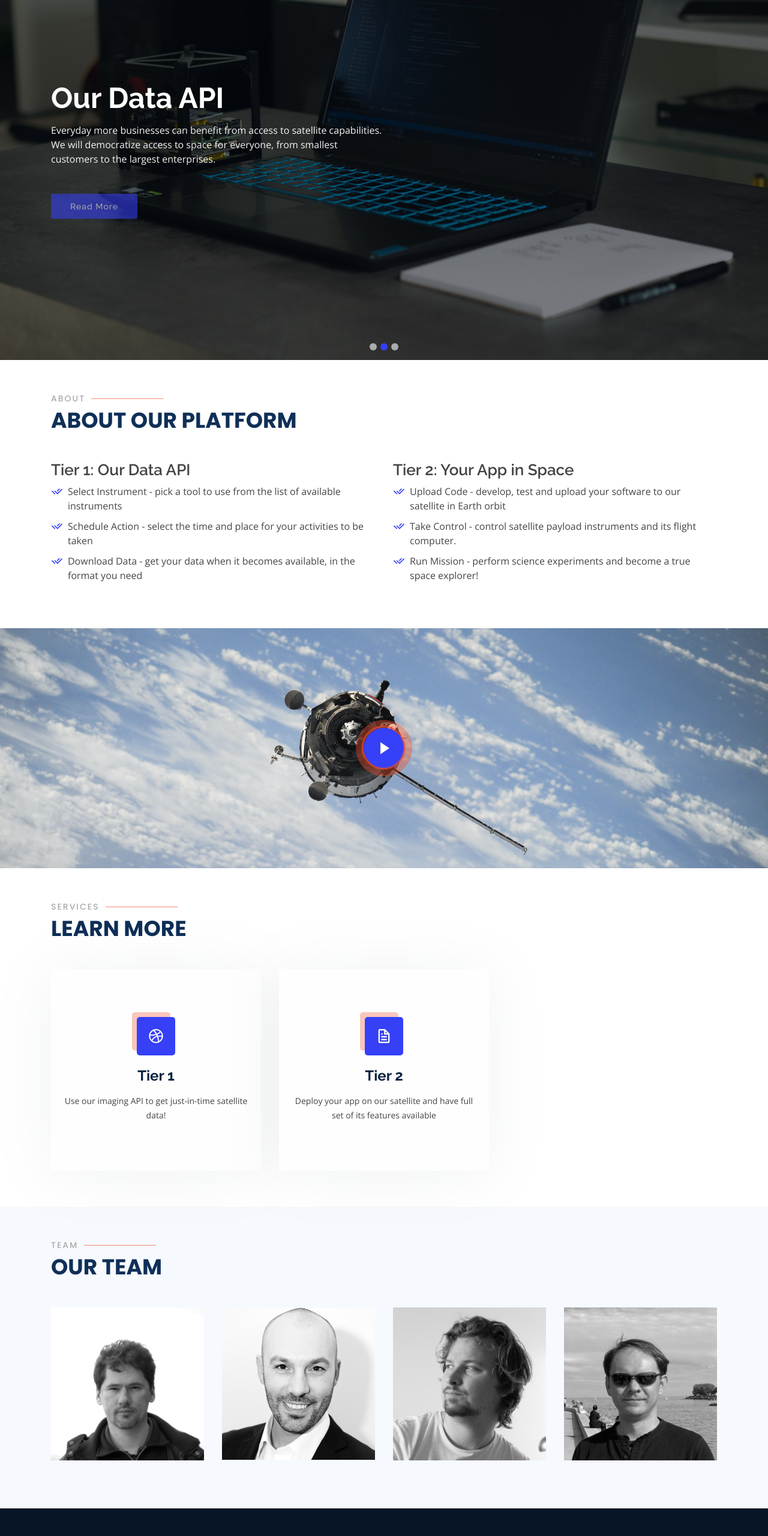
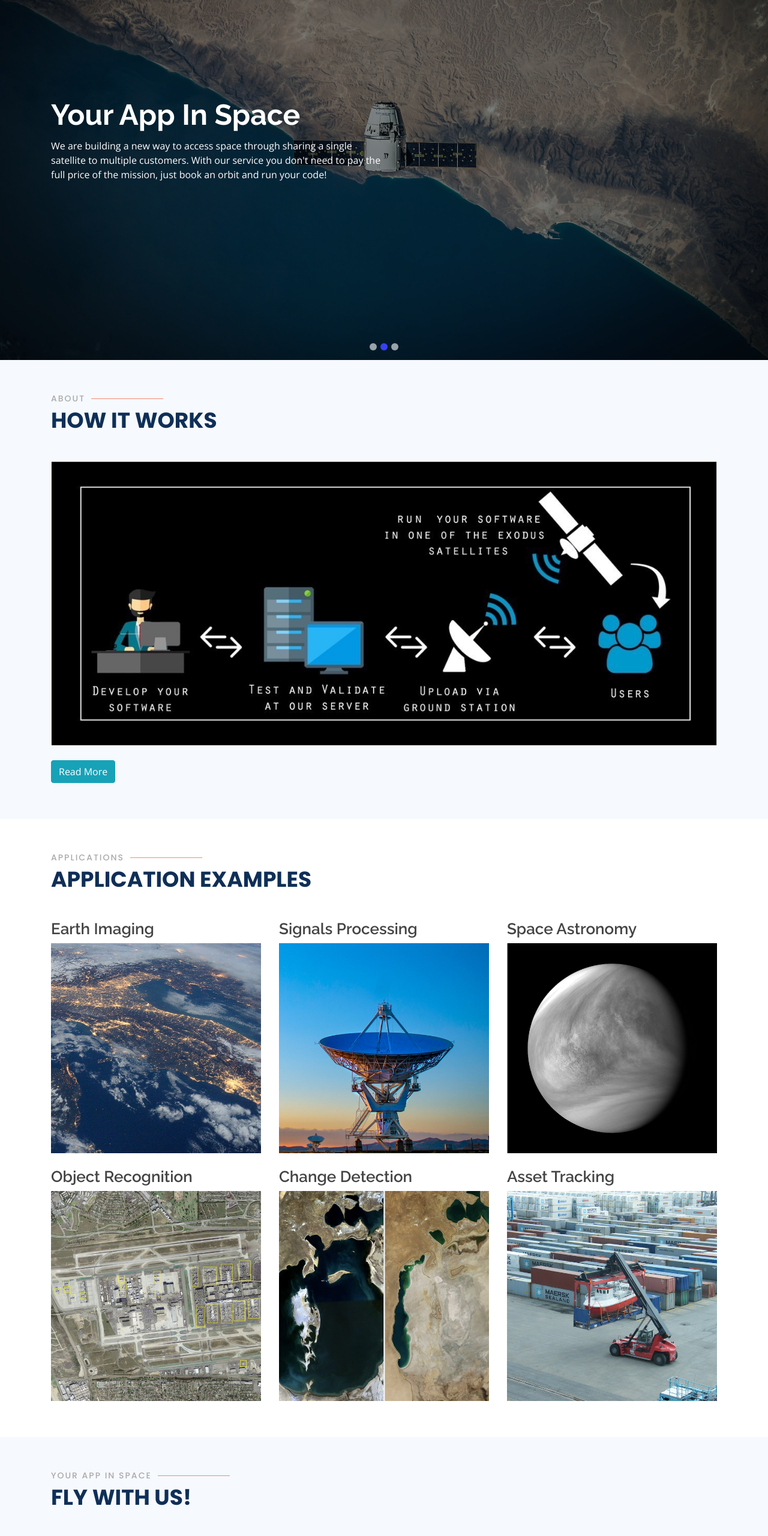
Before and after one commit to ecsa2021/ecsa2021.github.io, a plain HTML site: page index.html in a window 1280 px wide. Shown: the part 200-2760 px from the top of the page at 60% size. Drawn offline with nearby package versions, Linux system fonts and the light colour scheme.

Commit message:
Added newer index page

```diff
--- a/index.html
+++ b/index.html
@@ -75,18 +75,11 @@
                 <nav class="nav-menu d-none d-lg-block">
                     <ul>
                         <li class="active"><a href="index.html">Home</a></li>
-                        <li class="drop-down"><a href="#">Our Services</a>
-                            <ul>
-                                <li><a href="tier1.html">Tier 1: Our Data API</a></li>
-                                <li><a href="tier2.html">Tier 2: Your App in Space</a></li>
-                            </ul>
-                        </li>
+
                         <li><a target="_blank" href="https://blog.exodusorbitals.com/">Updates</a></li>
 
                     </ul>
-                </nav><!-- .nav-menu -->
-
-                <!--                <a href="#about" class="get-started-btn">Get Started</a>-->
+                </nav>
 
             </div>
         </header><!-- End Header -->
@@ -100,30 +93,16 @@
                 <div class="carousel-inner" role="listbox">
 
                     <!-- Slide 1 -->
-                    <div class="carousel-item active" style="background-image: url(assets/img/slide/background_f.jpg)">
+                      <div class="carousel-item active" style="background-image: url(assets/img/slide/micornova_laptop.jpg)">
                         <div class="carousel-container">
                             <div class="container">
-                                <h2 class="animate__animated animate__fadeInDown">Satellite As A <span>Service</span></h2>
-                                <p class="animate__animated animate__fadeInUp">Space Exploration Should Be Affordable For Everyone!</p>
-                                <a href="/files/whitepaper.pdf" class="btn-get-started animate__animated animate__fadeInUp scrollto">Read More</a>
+                                <h2 class="animate__animated animate__fadeInDown">LAUNCH YOUR CODE IN SPACE!</h2>
+                                <p class="animate__animated animate__fadeInUp">Create Your Own Satellite Mission</p>
                             </div>
                         </div>
                     </div>
 
                     <!-- Slide 2 -->
-                    <div class="carousel-item" style="background-image: url(assets/img/slide/micornova_laptop.jpg)">
-                        <div class="carousel-container">
-                            <div class="container">
-                                <h2 class="animate__animated animate__fadeInDown">Our Data API</h2>
-                                <p class="animate__animated animate__fadeInUp">Everyday more businesses can benefit from access to satellite
-                                  capabilities. We will democratize access to space for everyone, from smallest customers to the largest enterprises.
-                                </p>
-                                <a href="tier1.html" class="btn-get-started animate__animated animate__fadeInUp scrollto">Read More</a>
-                            </div>
-                        </div>
-                    </div>
-
-                    <!-- Slide 3 -->
                     <div class="carousel-item" style="background-image: url(assets/img/slide/satellite.jpg)">
                         <div class="carousel-container">
                             <div class="container">
@@ -132,106 +111,133 @@
                                   satellite to multiple customers. With our service you don't need to pay the full price of the mission, just
                                   book an orbit and run your code!
                                 </p>
-                                <a href="tier2.html" class="btn-get-started animate__animated animate__fadeInUp scrollto">Read More</a>
                             </div>
                         </div>
                     </div>
 
+                    <!-- Slide 3 -->
+                    <div class="carousel-item" style="background-image: url(assets/img/slide/background_f.jpg)">
+                        <div class="carousel-container">
+                            <div class="container">
+                                <h2 class="animate__animated animate__fadeInDown">Get Unique Insights</h2>
+                                <p class="animate__animated animate__fadeInUp">All types of businesses can benefit from access to satellite
+                                  capabilities. We will democratize access to space for everyone, from smallest customers to the largest enterprises.
+                                </p>
+                            </div>
+                        </div>
+                    </div>
                 </div>
-
             </div>
         </section><!-- End Hero -->
 
         <main id="main">
 
             <!-- ======= About Section ======= -->
-            <section id="about" class="about">
+            <section id="about" class="about section-bg">
                 <div class="container" data-aos="fade-up">
 
                     <div class="section-title">
                         <h2>About</h2>
-                        <p>About Our Platform</p>
+                        <p>How It Works</p>
+                    </div>
+
+                    <div class="row">
+                        <div class="col-lg-12 col-md-12 d-flex align-items-stretch" data-aos="zoom-in" data-aos-delay="100">
+                          <img width="100%" src="/assets/img/saas.png"/>
+                        </div>
+                    </div>
+                    <br/>
+                    <a href="/files/whitepaper.pdf" target="_blank" class="btn btn-info">Read More</a>
+                </div>
+
+            </section><!-- End About Section -->
+
+
+            <!-- ======= Application Examples ======= -->
+            <section id="applications" class="about">
+                <div class="container" data-aos="fade-up">
+
+                    <div class="section-title">
+                        <h2>Applications</h2>
+                        <p>Application Examples</p>
                     </div>
 
                     <div class="row content">
+                        <div class="col-lg-4 pt-4 pt-lg-0">
+                            <h3>Earth Imaging</h3>
+                            <img width="100%" src="/assets/img/earth.jpg"/>
+                        </div>
+                        <div class="col-lg-4 pt-4 pt-lg-0">
+                            <h3>Signals Processing</h3>
+                            <img width="100%" src="/assets/img/sdr.jpg"/>
+
+                        </div>
+                        <div class="col-lg-4 pt-4 pt-lg-0">
+                          <h3>Space Astronomy</h3>
+                          <img width="100%" src="/assets/img/venus.jpg"/>
+                        </div>
+                    </div><br/>
+                    <div class="row content">
+                      <div class="col-lg-4 pt-4 pt-lg-0">
+                          <h3>Object Recognition</h3>
+                          <img width="100%" src="/assets/img/airport.jpg"/>
+                      </div>
+                      <div class="col-lg-4 pt-4 pt-lg-0">
+                          <h3>Change Detection</h3>
+                          <img width="100%" src="/assets/img/aralsea.jpg"/>
+                        </div>
+                      <div class="col-lg-4 pt-4 pt-lg-0">
+                            <h3>Asset Tracking</h3>
+                            <img width="100%" src="/assets/img/containers.jpg"/>
+
+                      </div>
+
+                    <div class="row content">
+                      <div class="col-lg-3 pt-3 pt-lg-0">
+                      </div>
+                    </div>
+                </div>
+
+
+            </section><!-- End Application Section -->
+
+            <section id="about" class="about section-bg">
+                <div class="container" data-aos="fade-up">
+
+                    <div class="section-title">
+                        <h2>Your App in Space</h2>
+                        <p>Fly With Us!</p>
+                    </div>
+                    <div class="row content">
                         <div class="col-lg-6">
-                          <h3>Tier 1: Our Data API</h3>
+                          <h3>Step 1: Build Your App</h3>
                           <ul>
-                              <li><i class="ri-check-double-line"></i> Select Instrument - pick a tool to use from the list of available instruments</li>
-                              <li><i class="ri-check-double-line"></i> Schedule Action - select the time and place for your activities to be taken</li>
-                              <li><i class="ri-check-double-line"></i> Download Data - get your data when it becomes available, in the format you need</li>
+                            <li><i class="ri-check-double-line"></i> Design Your Mission - use our SDK to create your solution</li>
+                            <li><i class="ri-check-double-line"></i> Validate Your Code - test your code on the ground first</li>
+                            <li><i class="ri-check-double-line"></i> Deploy To Space -  uplink your software to our satellite</li>
                           </ul>
                         </div>
                         <div class="col-lg-6 pt-4 pt-lg-0">
-                          <h3>Tier 2: Your App in Space</h3>
+                          <h3>Step 2: Run Your App</h3>
                           <ul>
-                              <li><i class="ri-check-double-line"></i> Upload Code - develop, test and upload your software to our satellite in Earth orbit</li>
-                              <li><i class="ri-check-double-line"></i> Take Control - control satellite payload instruments and its flight computer.</li>
-                              <li><i class="ri-check-double-line"></i> Run Mission - perform science experiments and become a true space explorer!</li>
+                            <li><i class="ri-check-double-line"></i> Select Instrument - pick a tool to use from the instrument list</li>
+                            <li><i class="ri-check-double-line"></i> Schedule Action - select the time and place for your activity</li>
+                            <li><i class="ri-check-double-line"></i> Download Data - get your data when you need, in the format you want</li>
                           </ul>
                         </div>
+                    </div>
+                    <div class="row content">
+                        <div class="col-lg-4 pt-4 pt-lg-0"></div>
+                        <div class="col-lg-4 pt-4 pt-lg-0">
+                            <p><a class="btn btn-block btn-primary" href="https://calendly.com/exodusorbitals/30min">BOOK A DEMO</a></p>
+                        </div>
+                        <div class="col-lg-4 pt-4 pt-lg-0"></div>
                     </div>
 
                 </div>
             </section><!-- End About Section -->
-
-            <!-- ======= Why Us Section ======= -->
-            <section id="why-us" class="why-us section-bg">
-                <div class="container-fluid" data-aos="fade-up">
-
-                    <div class="row">
-
-                        <div class="col-lg-12 align-items-stretch video-box" style='background-image: url("assets/img/imu-spacecraftorientation.jpg");' data-aos="zoom-in" data-aos-delay="100">
-                            <a href="https://www.youtube.com/watch?v=Y5AMNeGW-t0" class="venobox play-btn mb-4" data-vbtype="video" data-autoplay="true"></a>
-                        </div>
-
-                    </div>
-
-                </div>
-            </section><!-- End Why Us Section -->
-
-            <!-- ======= Services Section ======= -->
-            <section id="services" class="services">
-                <div class="container" data-aos="fade-up">
-
-                    <div class="section-title">
-                        <h2>Services</h2>
-                        <p>Learn More</p>
-                    </div>
-
-                    <div class="row">
-                        <div class="col-lg-4 col-md-6 d-flex align-items-stretch" data-aos="zoom-in" data-aos-delay="100">
-                            <div class="icon-box">
-                                <div class="icon"><i class="bx bxl-dribbble"></i></div>
-                                <h4><a href="/tier1.html">Tier 1</a></h4>
-                                <p>Use our imaging API to get just-in-time satellite data!</p>
-                            </div>
-                        </div>
-
-                        <div class="col-lg-4 col-md-6 d-flex align-items-stretch mt-4 mt-md-0" data-aos="zoom-in" data-aos-delay="200">
-                            <div class="icon-box">
-                                <div class="icon"><i class="bx bx-file"></i></div>
-                                <h4><a href="/tier2.html">Tier 2</a></h4>
-                                <p>Deploy your app on our satellite and have full set of its features available</p>
-                            </div>
-                        </div>
-
-                        <!---div class="col-lg-4 col-md-6 d-flex align-items-stretch mt-4 mt-lg-0" data-aos="zoom-in" data-aos-delay="300">
-                            <div class="icon-box">
-                                <div class="icon"><i class="bx bx-tachometer"></i></div>
-                                <h4><a href="">NOVA</a></h4>
-                                <p>Excepteur sint occaecat cupidatat non proident, sunt in culpa qui officia</p>
-                            </div>
-                        </div-->
-
-                    </div>
-
-                </div>
-            </section>
-            <!-- End Services Section -->
-
             <!-- ======= Team Section ======= -->
-            <section id="team" class="team section-bg">
+            <section id="team" class="team">
                 <div class="container" data-aos="fade-up">
 
                     <div class="section-title">
@@ -258,7 +264,7 @@
 
                         <div class="col-xl-3 col-lg-4 col-md-6" data-wow-delay="0.1s">
                             <div class="member" data-aos="zoom-in" data-aos-delay="200">
-                                <img src="assets/img/team/edmon1.jpg" class="img-fluid" alt="">
+                                <img src="assets/img/team/edmond.jpg" class="img-fluid" alt="">
                                 <div class="member-info">
                                     <div class="member-info-content">
                                         <h4>Edmond Tasellari</h4>
@@ -300,12 +306,34 @@
                                 </div>
                             </div>
                         </div>
+                    </div>
+                </div>
+            </section><!-- End Team Section -->
+            <!-- ======= Partners Section ======= -->
+            <section id="partners" class="team section-bg">
+                <div class="container" data-aos="fade-up">
 
+                    <div class="section-title">
+                        <h2>Partners</h2>
+                        <p>Our Partners</p>
                     </div>
 
+                    <div class="row">
+                        <div class="col-xl-3 col-lg-4 col-md-6">
+                          <a href="https://www.esa.int/Enabling_Support/Operations/OPS-SAT_your_flying_laboratory" target="_blank"><img src="assets/img/opssat.png" class="img-fluid" alt=""/></a>
+                        </div>
+                        <div class="col-xl-3 col-lg-4 col-md-6">
+                          <a href="https://moonshot.co" target="_blank"><img src="assets/img/moonshot.png" class="img-fluid" alt=""/></a>
+                        </div>
+                        <div class="col-xl-3 col-lg-4 col-md-6">
+                          <a href="http://www.orbitaltransports.com" target="_blank"><img src="assets/img/orbital_transports.png" class="img-fluid" alt=""/></a>
+                        </div>
+                        <div class="col-xl-3 col-lg-4 col-md-6">
+                          <a href="https://www.modularityspace.com" target="_blank"><img src="assets/img/modularity_space.png" class="img-fluid" alt=""/></a>
+                        </div>
+                    </div>
                 </div>
             </section>
-            <!-- End Team Section -->
 
             <!-- ======= Cta Section ======= -->
 <!--            <section id="cta" class="team">
@@ -347,8 +375,7 @@
                         </div>
 
                         <div class="col-lg-8 col-md-6 footer-newsletter text-center">
-                            <h4>Join our mailing list!</h4>
-                            <p><a class="get-started-btn btn btn-block" href="https://blog.exodusorbitals.com/email-signup/">Sign up</a></p>
+                            <h4><a href="https://blog.exodusorbitals.com/email-signup/">Join our mailing list!</a></h4>
 
                         </div>
 
```
Also changed, not shown: tier1.html (+1 -1 lines), tier2.html (+18 -7 lines), assets/img/modularity_space.png (added), assets/img/moonshot.png (added), assets/img/opssat.png (added), assets/img/orbital_transports.png (added), assets/img/team/edmon.jpg (deleted), assets/img/team/edmond.jpg (renamed from assets/img/team/edmon1.jpg).
